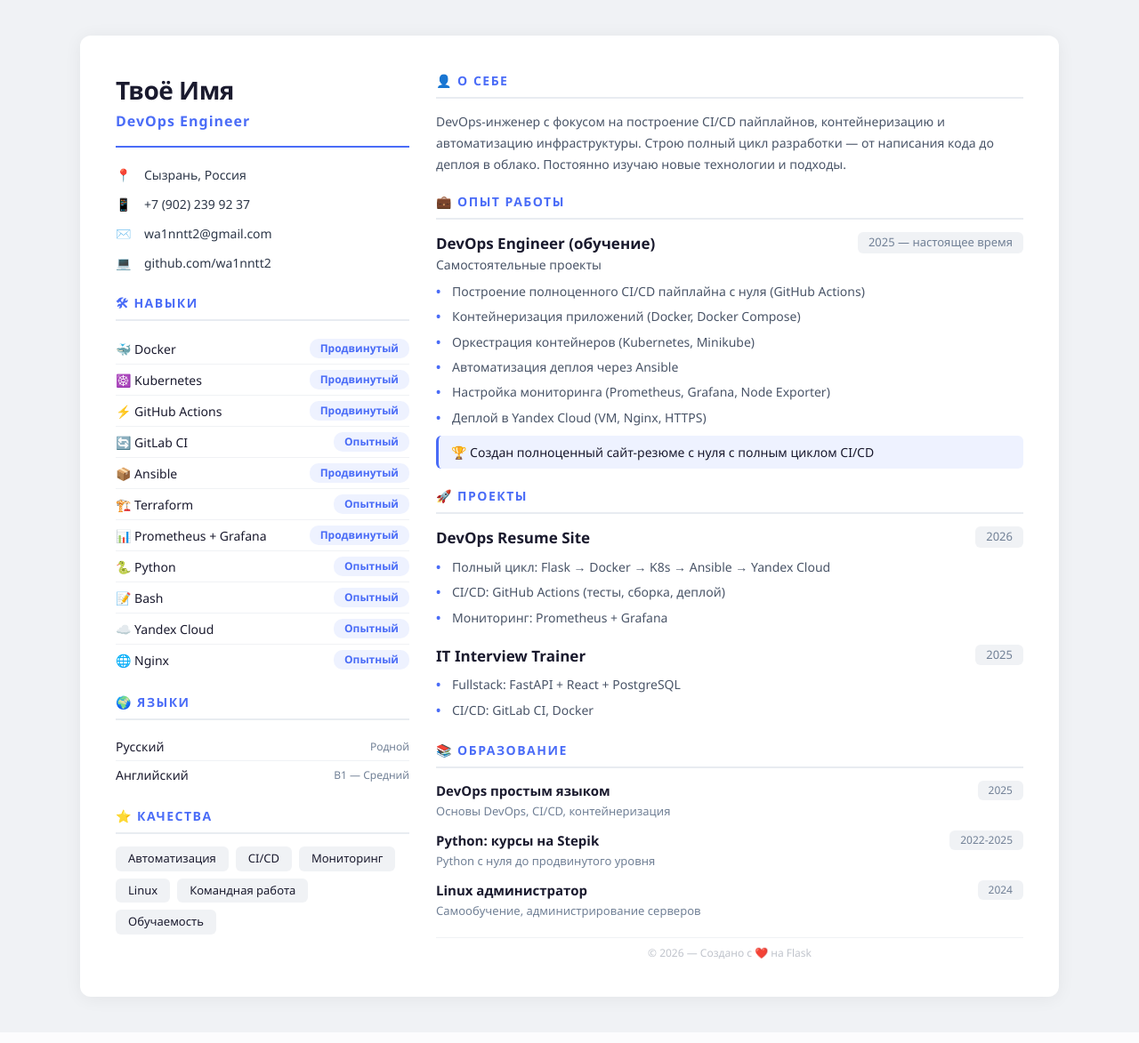
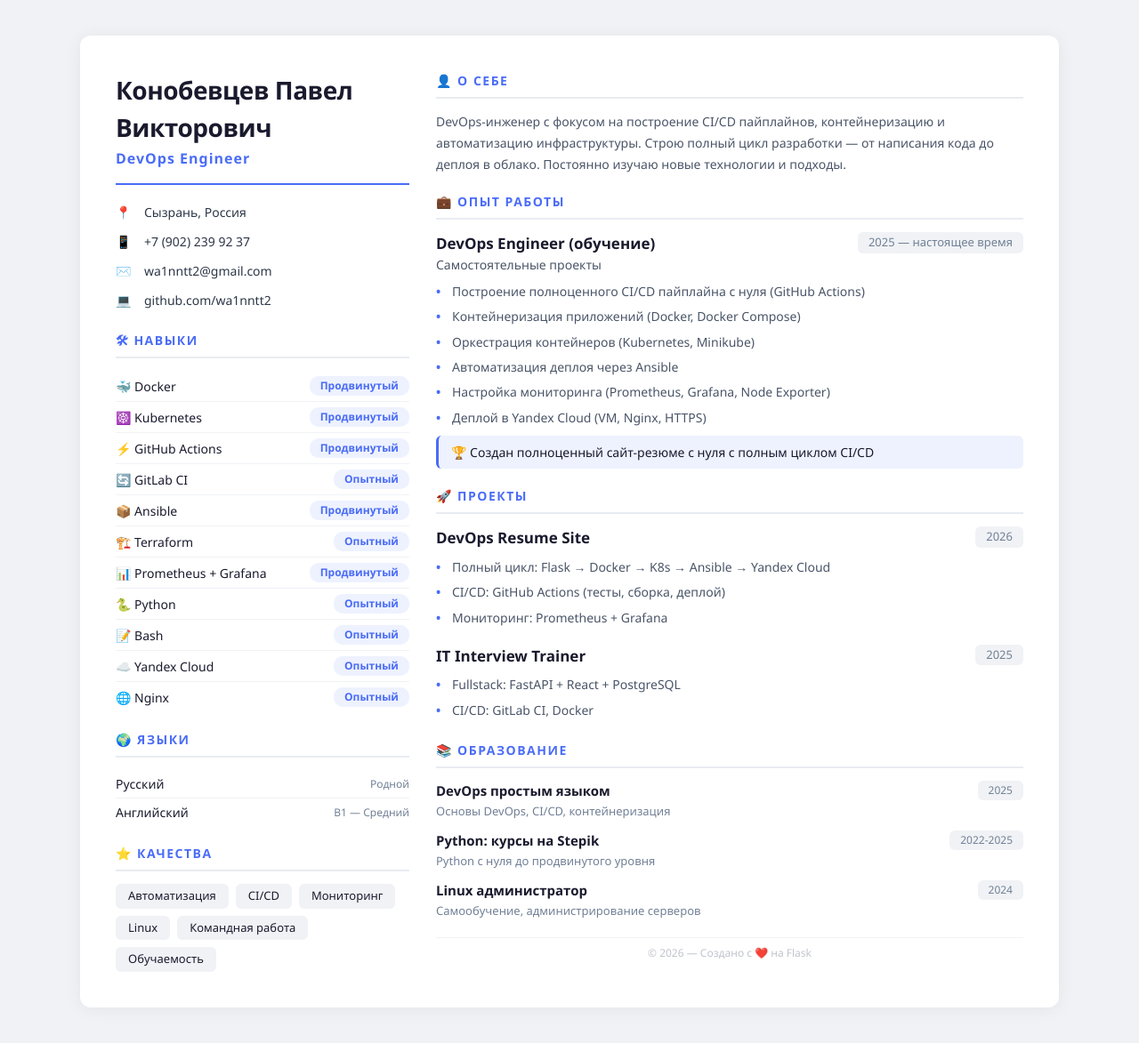
Before and after one commit to wa1nntt2/devops-resume, a Flask app: page / in a window 1280 px wide. Shown: the whole page at 89% size. Before the commit the page ends 1138 px from the top, so only its background shows below. Run offline with Flask 3, Linux system fonts and the light colour scheme.

Commit message:
Fix name

```diff
--- a/templates/index.html
+++ b/templates/index.html
@@ -12,7 +12,7 @@
         <div class="left-column">
             <!-- Профиль -->
             <div class="header">
-                <h1>Твоё Имя</h1>
+                <h1>Конобевцев Павел Викторович</h1>
                 <p class="subtitle">DevOps Engineer</p>
                 <div class="contacts">
                     <div class="contact-item">
```
